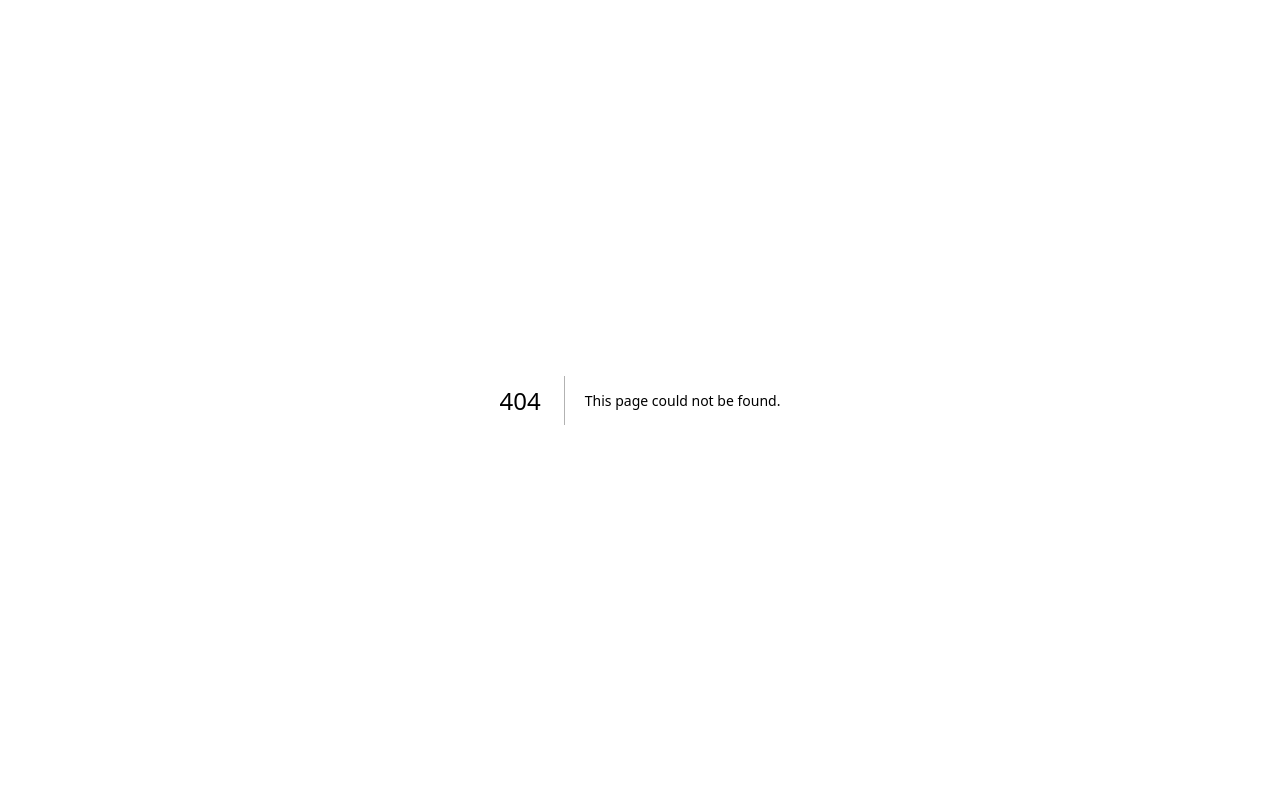
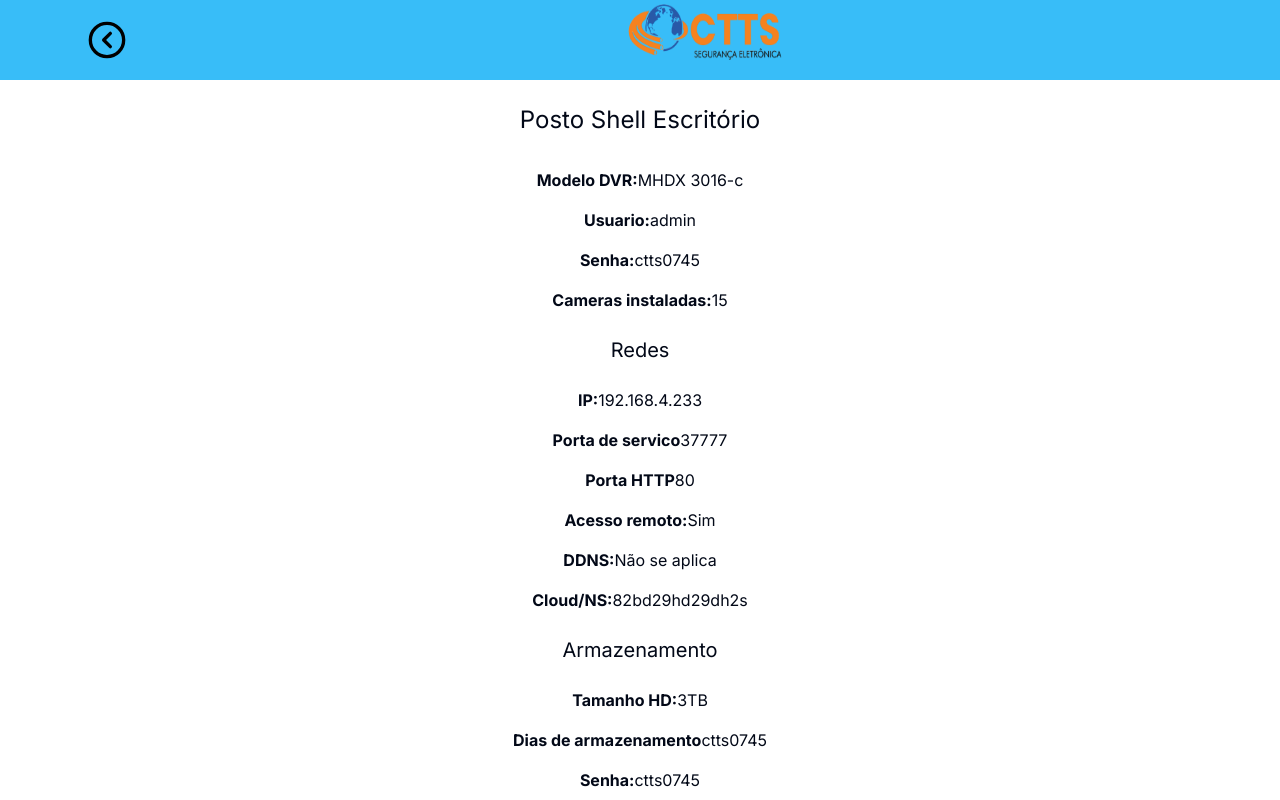
Before and after one commit to M-Emmanuel-G/System_2.0, a Next.js app in the folder system2.0/: page /Clients/Postos/PostoShell/DVR01 in a window 1280 px wide. Before the commit this address had no page. Built offline with nearby package versions, Linux system fonts and the light colour scheme.

Commit message:
FEAT: implementacao pagina postos

```diff
--- /dev/null
+++ b/system2.0/src/app/Clients/Postos/PostoShell/DVR01/page.tsx
@@ -0,0 +1,88 @@
+import Header from "@/app/components/Header";
+
+export default function DVR01() {
+ return (
+   <main className="w-screen h-screen flex flex-col justify-center itmes-center">
+        <Header/>
+        <section className="w-full h-[90%] flex flex-col items-center overflow-y-auto">
+            <div className="py-2">
+                <h2 className="text-2xl my-4">Posto Shell Escritório</h2>
+            </div>
+            <div className="py-2">
+                <strong>Modelo DVR:</strong>
+                <span>MHDX 3016-c</span>
+            </div>
+            <div className="py-2">
+                <strong>Usuario:</strong>
+                <span>admin</span>
+            </div>
+            <div className="py-2">
+                <strong>Senha:</strong>
+                <span>ctts0745</span>
+            </div>
+            <div className="py-2">
+                <strong>Cameras instaladas:</strong>
+                <span>15</span>
+            </div>
+
+            <div className="my-4">
+                <h2 className="text-xl">Redes</h2>
+            </div>
+
+            <div className="py-2">
+                <strong>IP:</strong>
+                <span>192.168.4.233</span>
+            </div>
+            <div className="py-2">
+                <strong>Porta de servico</strong>
+                <span>37777</span>
+            </div>
+            <div className="py-2">
+                <strong>Porta HTTP</strong>
+                <span>80</span>
+            </div>
+            <div className="py-2">
+                <strong>Acesso remoto:</strong>
+                <span>Sim</span>
+            </div>
+            <div className="py-2">
+                <strong>DDNS:</strong>
+                <span>Não se aplica</span>
+            </div>
+            <div className="py-2">
+                <strong>Cloud/NS:</strong>
+                <span>82bd29hd29dh2s</span>
+            </div>
+
+            <div className="my-4">
+                <h2 className="text-xl">Armazenamento</h2>
+            </div>
+
+            <div className="py-2">
+                <strong>Tamanho HD:</strong>
+                <span>3TB</span>
+            </div>
+            <div className="py-2">
+                <strong>Dias de armazenamento</strong>
+                <span>ctts0745</span>
+            </div>
+            <div className="py-2">
+                <strong>Senha:</strong>
+                <span>ctts0745</span>
+            </div>
+            <div className="py-2">
+                <strong>Senha:</strong>
+                <span>ctts0745</span>
+            </div>
+            <div className="py-2">
+                <strong>Senha:</strong>
+                <span>ctts0745</span>
+            </div>
+            <div className="py-2">
+                <strong>Senha:</strong>
+                <span>ctts0745</span>
+            </div>
+        </section>
+   </main>
+ );
+}
--- /dev/null
+++ b/system2.0/src/app/Clients/Postos/PostoShell/DVR02/page.tsx
@@ -0,0 +1,7 @@
+export default function DVR02() {
+ return (
+   <div>
+    <h2>DVR 02</h2>
+   </div>
+ );
+}
--- /dev/null
+++ b/system2.0/src/app/Clients/Postos/PostoShell/page.tsx
@@ -0,0 +1,24 @@
+import Header from "@/app/components/Header";
+import Link from "next/link";
+
+export default function PostoShell() {
+ return (
+   <main className="w-screen h-screen flex flex-col justify-center itmes-center">
+        <Header/>
+        <section className="w-full h-[90%] flex flex-col items-center overflow-y-auto">
+        <Link
+            href="/Clients/Postos/PostoShell/DVR01"
+            className=" w-96 h-20 bg-sky-200 rounded-xl my-2 flex justify-center items-center"
+        >
+            <strong>DVR Escritorio</strong>
+        </Link>
+        <Link
+            href="/Clients/Postos/PostoShell/DVR02"
+            className=" w-96 h-20 bg-sky-200 rounded-xl my-2 flex justify-center items-center"
+        >
+            <strong>DVR Troca de Óleo</strong>
+        </Link>
+        </section>
+   </main>
+ );
+}
--- /dev/null
+++ b/system2.0/src/app/Clients/Postos/page.tsx
@@ -0,0 +1,18 @@
+import Link from "next/link";
+import Header from "../../components/Header";
+
+export default function DVR02() {
+    return (
+        <main className="w-screen h-screen flex flex-col bg-black">
+            <Header/>
+            <section className="w-full h-[90%] flex flex-col items-center justify-center overflow-y-auto">
+                <Link
+                    href="/Clients/Postos/PostoShell"
+                    className=" w-96 h-[50px] bg-sky-200 rounded-xl flex justify-center items-center my-2"
+                >
+                    <strong>Posto Shell</strong>
+                </Link>
+            </section>
+        </main>
+    );
+}
--- a/system2.0/src/app/VDL/page.tsx
+++ b/system2.0/src/app/Clients/VDL/page.tsx
@@ -1,5 +1,5 @@
 import Link from "next/link";
-import Header from "../components/Header";
+import Header from "../../components/Header";
 
 export default function VDL() {
     return (
@@ -7,7 +7,7 @@ export default function VDL() {
             <Header/>
             <section className="w-full h-[90%] flex flex-col items-center justify-center overflow-y-auto">
                 <Link
-                    href="/VDL/Sinterizacao"
+                    href="/Clients/VDL/Sinterizacao"
                     className=" w-96 h-[50px] bg-sky-200 rounded-xl flex justify-center items-center my-2"
                 >
                     <strong>Sinterização</strong>
--- a/system2.0/src/app/Clients/page.tsx
+++ b/system2.0/src/app/Clients/page.tsx
@@ -6,8 +6,9 @@ export default function Clients() {
         <main className="w-screen h-screen flex flex-col bg-black">
             <Header/>
             <section className="w-full h-[90%] flex flex-col items-center justify-center">
+                <h2 className="my-8 text-white text-2xl">Preventivas</h2>
                 <Link
-                    href="/VDL"
+                    href="/Clients/VDL"
                     className=" w-96 h-20 bg-sky-200 rounded-xl my-2 flex justify-center items-center"
                 >
                     <strong>VDL</strong>
@@ -19,7 +20,7 @@ export default function Clients() {
                     <strong>Jequiri</strong>
                 </Link>
                 <Link
-                    href="/"
+                    href="/Clients/Postos"
                     className=" w-96 h-20 bg-sky-200 rounded-xl my-2 flex justify-center items-center"
                 >
                     <strong>Postos</strong>
--- a/system2.0/src/app/page.tsx
+++ b/system2.0/src/app/page.tsx
@@ -21,6 +21,10 @@ export default function Home() {
           path="/SendOS"
           service="Enviar OS"
         />
+        <CardService
+          path="/Clients"
+          service="Clientes"
+        />
       </section>
     </main>
   )
```
Also changed, not shown: system2.0/src/app/Clients/VDL/Sinterizacao/page.tsx (renamed from system2.0/src/app/VDL/Sinterizacao/page.tsx).
